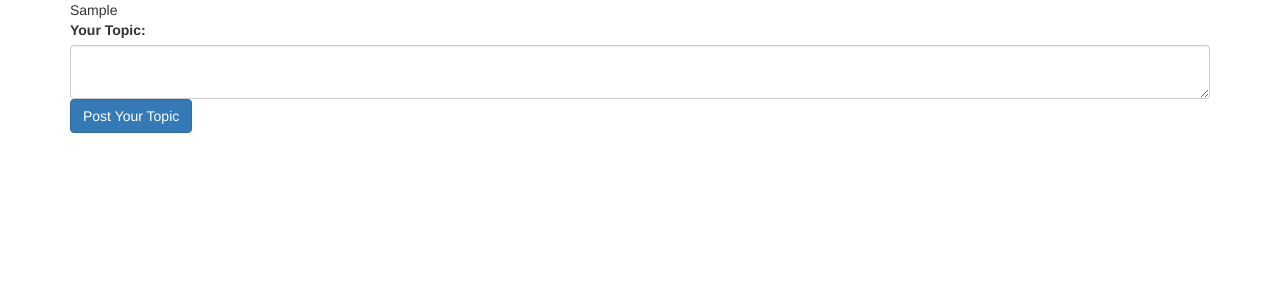
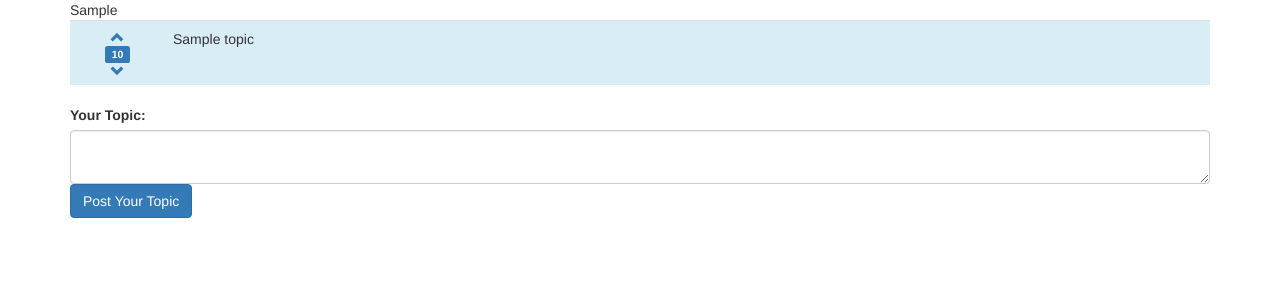
Before and after one commit to TinyDavid/updownvote, a Django app: template templates/topic/index.html in a window 1280 px wide. Shown: the top 300 px of the page. Run offline with Django 3.2, Linux system fonts and the light colour scheme; tables that the repository leaves empty hold one stand-in row (values such as "Sample post"); the template is opened without the code that fills it: values that come from a table or form of the project are taken from there, most other values are stand-ins (such as "Sample title", 1, 10 or a date in 2020); some libraries are stand-ins or nearby versions.

Commit message:
Display topics in home page
Simply display topics in home page with upvote, downvote and number of
votes.

```diff
--- /dev/null
+++ b/static/topic/style.css
@@ -0,0 +1,3 @@
+.vote-up, .vote-down {
+    display: block;
+}
--- a/templates/topic/index.html
+++ b/templates/topic/index.html
@@ -10,6 +10,10 @@
     <!-- Bootstrap -->
     <link href="https://maxcdn.bootstrapcdn.com/bootstrap/3.3.7/css/bootstrap.min.css" rel="stylesheet">
 
+    <!-- Custom css-->
+    {% load static %}
+    <link rel="stylesheet" type="text/css" href="{% static 'topic/style.css' %}" />
+
     <!-- HTML5 shim and Respond.js for IE8 support of HTML5 elements and media queries -->
     <!-- WARNING: Respond.js doesn't work if you view the page via file:// -->
     <!--[if lt IE 9]>
@@ -21,6 +25,25 @@
 
     <div class="container">
         {{topic_list}}
+        <div id="topics" class="topics">
+            <table class="table">
+              <tbody>
+                {% for topic in topic_list %}
+                <tr class="info">
+                  <td class="col-md-1 votecell" style="text-align: center;" >
+                    <div class="votes" topic-id="{{topic.id}}">
+                        <a class="glyphicon glyphicon-chevron-up vote-up" title="This topic is useful"></a>
+                        <span class="label label-primary num">{{topic.votes}}</span>
+                        <a class="glyphicon glyphicon-chevron-down vote-down" title="This topic is not useful"></a>
+                    </div>
+                  </td>
+                  <td class="topiccell">{{topic.topic}}</td>
+                </tr>
+
+                {% endfor %}
+              </tbody>
+            </table>
+        </div>
         <form action="/" method="post">
             {% csrf_token %}
             {{ form }}
```
Lines whose indentation alone changed are shown as unchanged.
